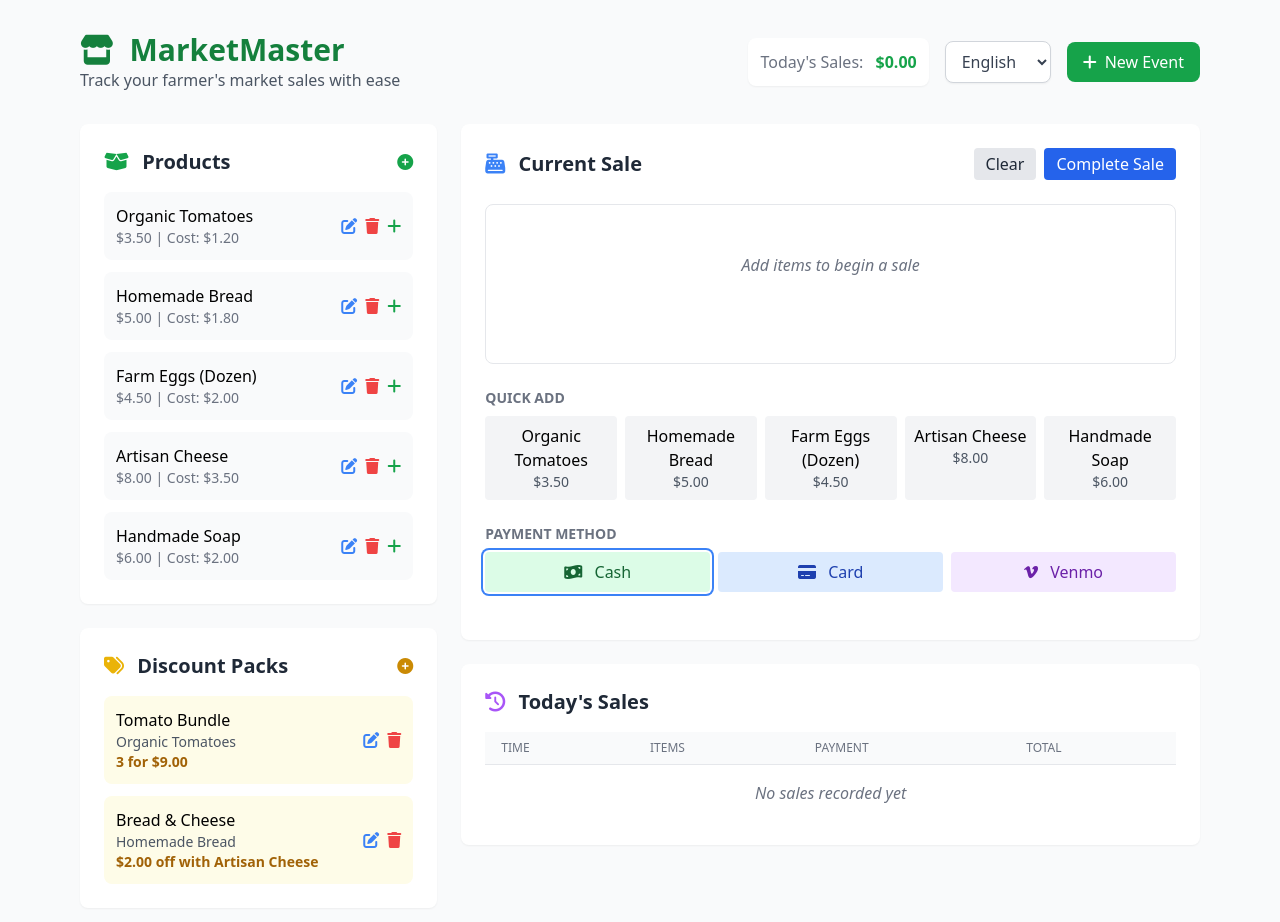
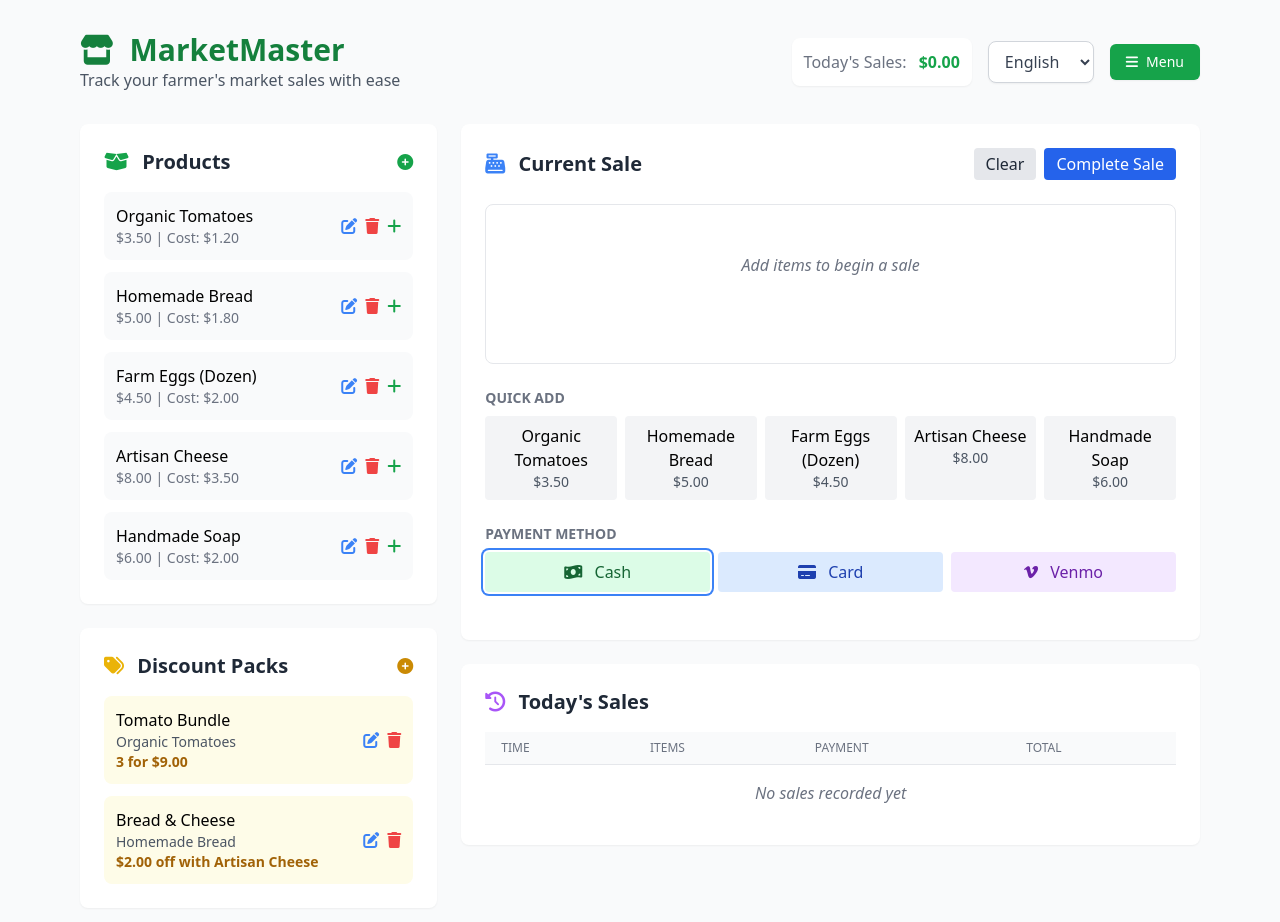
Before and after one commit to furuknap/MarketMaster, a plain HTML site: page index.html in a window 1280 px wide. Drawn offline with nearby package versions, Linux system fonts and the light colour scheme.

```diff
--- a/index.html
+++ b/index.html
@@ -31,9 +31,19 @@
                             <option value="es">Español</option>
                         </select>
                     </div>
+<div class="relative inline-block text-left mr-4">
+    <button id="menuButton" type="button" class="inline-flex justify-center items-center w-full rounded-md bg-green-600 hover:bg-green-700 text-white px-4 py-2 text-sm font-medium shadow-sm focus:outline-none focus:ring-2 focus:ring-green-500 focus:ring-offset-2" aria-expanded="false" aria-haspopup="true">
+        <i class="fas fa-bars mr-2"></i> Menu
+    </button>
 
-                    <button id="newEventBtn" data-translate="newEventButton" class="bg-green-600 hover:bg-green-700 text-white px-4 py-2 rounded-lg flex items-center">
-                        <i class="fas fa-plus mr-2"></i> New Event
+    <div id="menuDropdown" class="absolute right-0 mt-2 w-56 rounded-md shadow-lg bg-white ring-1 ring-black ring-opacity-5 focus:outline-none hidden" role="menu" aria-orientation="vertical" aria-labelledby="menuButton" tabindex="-1">
+        <div class="py-1" role="none">
+            <a href="#" id="newEventBtn" class="text-gray-700 block px-4 py-2 text-sm hover:bg-gray-100 hover:text-green-600" role="menuitem" tabindex="-1" data-translate="newEventButton">
+                <i class="fas fa-plus mr-2"></i> New Event
+            </a>
+        </div>
+    </div>
+</div>
                     </button>
                 </div>
             </div>
```
